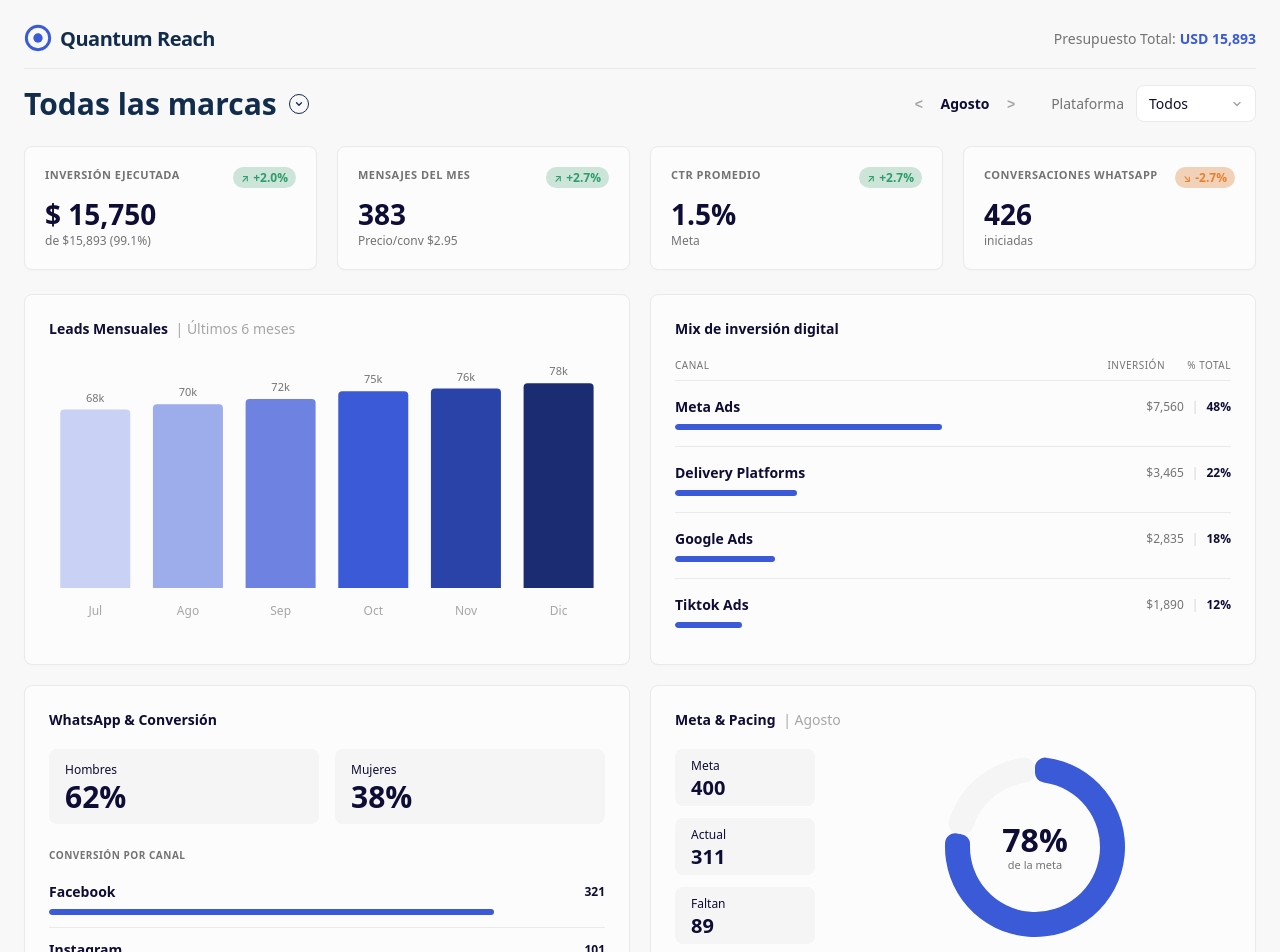
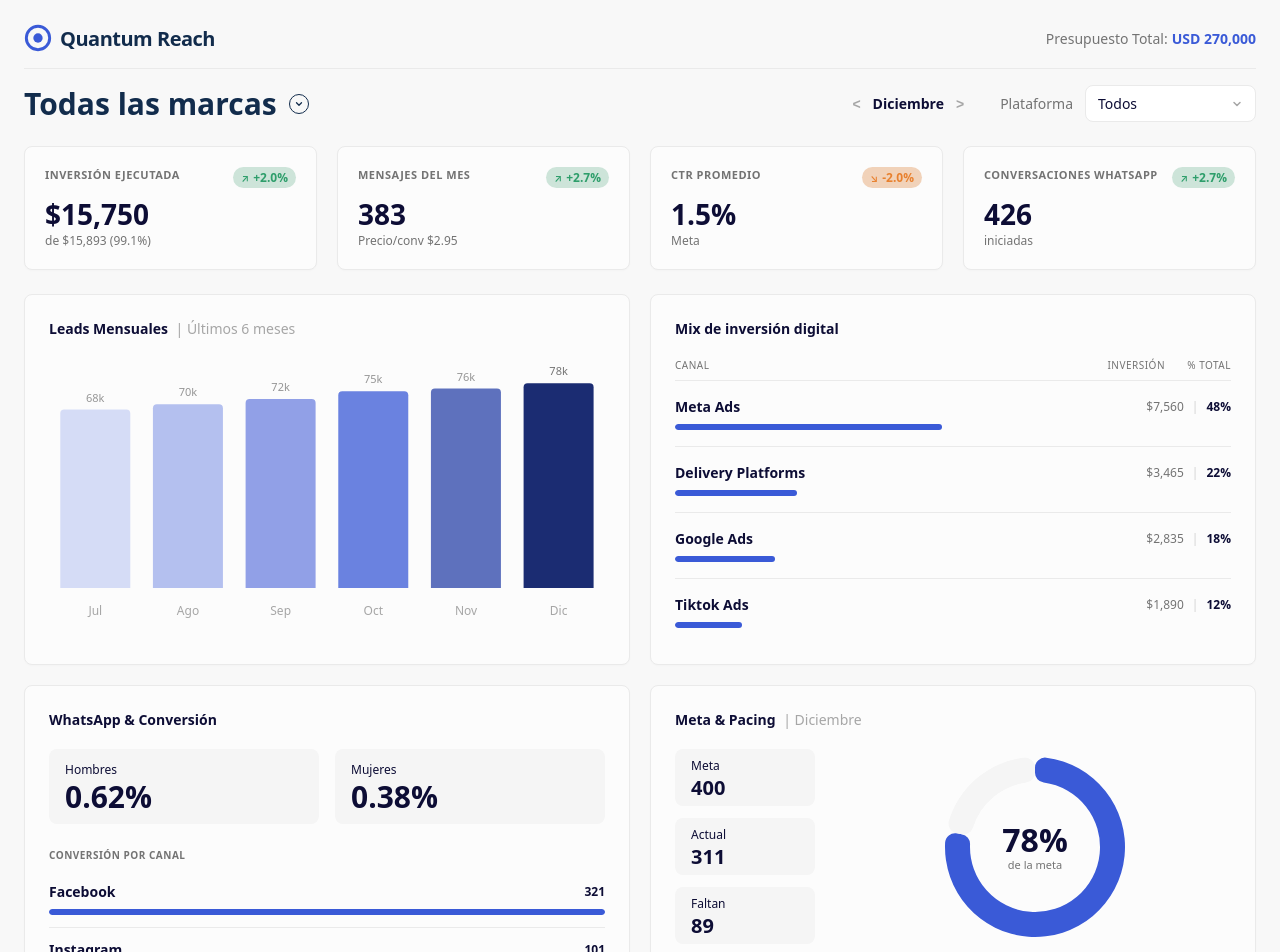
Before and after one commit to MagicBag-tab/prueba-tecnica-frt, a React (Vite) app: page / in a window 1280 px wide. Shown: the top 952 px of the page. Built offline with nearby package versions, Linux system fonts and the light colour scheme.

Commit message:
refactor: integrando los hooks y componentes

```diff
--- a/src/App.tsx
+++ b/src/App.tsx
@@ -6,17 +6,69 @@ import { InvestmentMix } from './components/InvestmentMix'
 import { WhatsappConversionPanel } from './components/WhatsappConversionPanel'
 import { MetaPacingPanel } from './components/MetaPacingPanel'
 
+import { useDashboardQuery } from './hooks/useDashboardQuery'
+import { useDashboardFilters } from './hooks/useDashboardFilters'
+
+import { useKpiMetrics } from './hooks/useKpiMetrics'
+import { useLeadsMetrics } from './hooks/useLeadsMetrics'
+import { useMixMetrics } from './hooks/useMixMetrics'
+import { useGlobalPanels } from './hooks/useGlobalPanels'
+
 export default function App() {
+  const { data, loading, error } = useDashboardQuery();
+  const { marcaId, setMarcaId, plataformaId, setPlataformaId, mesId, setMesId } = useDashboardFilters(data?.meta);
+
+  const kpis = useKpiMetrics(data, marcaId, plataformaId, mesId);
+  const leadsData = useLeadsMetrics(data, marcaId, plataformaId);
+  const mixData = useMixMetrics(data, marcaId, plataformaId, mesId);
+  const globalPanels = useGlobalPanels(data, marcaId);
+
+  if (loading) return <div className="app__estado">Cargando datos del Dashboard...</div>
+  if (error || !data) return <div className="app__estado">Error al cargar la data.</div>
+
+  if (!kpis || !globalPanels) return <div className="app__estado">Cargando...</div>
+
+  const mesActual = data.filtros.meses.find(m => m.id === mesId);
+  const mesNombre = mesActual ? mesActual.nombre.split(' ')[0] : '';
+
   return (
     <div className="app">
       <div className="dashboard-layout">
-        <Header />
-        <KpiRow />
+        <Header
+          cliente={data.meta.cliente}
+          presupuestoTotal={data.meta.presupuestoTotal}
+          marcas={data.filtros.marcas}
+          plataformas={data.filtros.plataformas}
+          meses={data.filtros.meses}
+          marcaId={marcaId}
+          setMarcaId={setMarcaId}
+          plataformaId={plataformaId}
+          setPlataformaId={setPlataformaId}
+          mesId={mesId}
+          setMesId={setMesId}
+        />
+
+        <KpiRow
+          kpis={kpis}
+          costoPorConversacion={globalPanels.costoPorConversacion}
+        />
+
         <div className="dashboard-grid">
-          <LeadsChart />
-          <InvestmentMix />
-          <WhatsappConversionPanel />
-          <MetaPacingPanel />
+          <LeadsChart
+            data={leadsData}
+            selectedMesId={mesId}
+          />
+          <InvestmentMix
+            data={mixData}
+          />
+          <WhatsappConversionPanel
+            audiencia={globalPanels.audiencia}
+            conversion={globalPanels.conversionPorCanal}
+          />
+          <MetaPacingPanel
+            mesNombre={mesNombre}
+            pacing={globalPanels.pacing}
+          />
         </div>
       </div>
     </div>
--- a/src/components/Header.tsx
+++ b/src/components/Header.tsx
@@ -1,7 +1,36 @@
 import './Header.scss';
 import { Select } from './ui/Select';
+import type { FiltroItem, MesItem } from '../types/dashboard';
 
-export function Header() {
+interface HeaderProps {
+  cliente: string;
+  presupuestoTotal: number;
+  marcas: FiltroItem[];
+  plataformas: FiltroItem[];
+  meses: MesItem[];
+  marcaId: string;
+  setMarcaId: (val: string) => void;
+  plataformaId: string;
+  setPlataformaId: (val: string) => void;
+  mesId: string;
+  setMesId: (val: string) => void;
+}
+
+export function Header({
+  cliente, presupuestoTotal, marcas, plataformas, meses,
+  marcaId, setMarcaId, plataformaId, setPlataformaId, mesId, setMesId
+}: HeaderProps) {
+
+  const currentMesIdx = meses.findIndex(m => m.id === mesId);
+  const currentMesNombre = currentMesIdx >= 0 ? meses[currentMesIdx].nombre.split(' ')[0] : '';
+
+  const handlePrevMes = () => {
+    if (currentMesIdx > 0) setMesId(meses[currentMesIdx - 1].id);
+  };
+  const handleNextMes = () => {
+    if (currentMesIdx < meses.length - 1) setMesId(meses[currentMesIdx + 1].id);
+  };
+
   return (
     <header className="header">
       <div className="header__top">
@@ -10,34 +39,44 @@ export function Header() {
             <circle cx="12" cy="12" r="10" stroke="#3A5AD7" strokeWidth="2.5"/>
             <circle cx="12" cy="12" r="4" fill="#3A5AD7"/>
           </svg>
-          <h1>Quantum Reach</h1>
+          <h1>{cliente}</h1>
         </div>
         <div className="header__budget">
           <span className="label">Presupuesto Total:</span>
-          <span className="value">USD 15,893</span>
+          <span className="value">USD {presupuestoTotal.toLocaleString('en-US')}</span>
         </div>
       </div>
 
       <div className="header__filters">
         <div className="header__brand-selector">
           <Select
-            value="todas"
-            options={[{ id: 'todas', label: 'Todas las marcas' }]}
+            value={marcaId}
+            options={marcas.map(m => ({ id: m.id, label: m.nombre }))}
             variant="large"
+            onChange={setMarcaId}
           />
         </div>
         <div className="header__right-filters">
           <div className="month-selector">
-            <button className="month-selector__btn">&lt;</button>
-            <span className="month-selector__current">Agosto</span>
-            <button className="month-selector__btn">&gt;</button>
+            <button
+              className="month-selector__btn"
+              onClick={handlePrevMes}
+              disabled={currentMesIdx <= 0}
+            >&lt;</button>
+            <span className="month-selector__current">{currentMesNombre}</span>
+            <button
+              className="month-selector__btn"
+              onClick={handleNextMes}
+              disabled={currentMesIdx >= meses.length - 1}
+            >&gt;</button>
           </div>
           <div className="platform-selector">
             <span className="platform-selector__label">Plataforma</span>
             <Select
-              value="todos"
-              options={[{ id: 'todos', label: 'Todos' }]}
+              value={plataformaId}
+              options={plataformas.map(p => ({ id: p.id, label: p.nombre }))}
               variant="default"
+              onChange={setPlataformaId}
             />
           </div>
         </div>
--- a/src/components/InvestmentMix.tsx
+++ b/src/components/InvestmentMix.tsx
@@ -1,14 +1,19 @@
 import { PanelCard } from './ui/PanelCard';
 import './InvestmentMix.scss';
 
-const mockData = [
-  { canal: 'Meta Ads', inversion: '$7,560', porcentaje: 48 },
-  { canal: 'Delivery Platforms', inversion: '$3,465', porcentaje: 22 },
-  { canal: 'Google Ads', inversion: '$2,835', porcentaje: 18 },
-  { canal: 'Tiktok Ads', inversion: '$1,890', porcentaje: 12 },
-];
+interface MixData {
+  nombre: string;
+  valor: number;
+  porcentaje: number;
+}
 
-export function InvestmentMix() {
+interface InvestmentMixProps {
+  data: MixData[];
+}
+
+const formatCurrency = (num: number) => '$' + num.toLocaleString('en-US', { minimumFractionDigits: 0, maximumFractionDigits: 0 });
+
+export function InvestmentMix({ data }: InvestmentMixProps) {
   return (
     <PanelCard title="Mix de inversión digital" className="investment-mix-card">
       <div className="investment-mix-card__header">
@@ -17,14 +22,16 @@ export function InvestmentMix() {
       </div>
 
       <div className="investment-mix-card__list">
-        {mockData.map((item, index) => (
+        {data.length === 0 && <div style={{color: '#a6a6a6', fontSize: 12}}>No hay datos para este mes.</div>}
+
+        {data.map((item, index) => (
           <div className="investment-item" key={index}>
             <div className="investment-item__info">
-              <span className="canal-name">{item.canal}</span>
+              <span className="canal-name">{item.nombre}</span>
               <span className="canal-values">
-                <span className="value">{item.inversion}</span>
+                <span className="value">{formatCurrency(item.valor)}</span>
                 <span className="separator">|</span>
-                <span className="percentage">{item.porcentaje}%</span>
+                <span className="percentage">{item.porcentaje.toFixed(0)}%</span>
               </span>
             </div>
             <div className="investment-item__progress-bg">
--- a/src/components/KpiRow.tsx
+++ b/src/components/KpiRow.tsx
@@ -1,32 +1,47 @@
 import './KpiRow.scss';
 import { KpiCard } from './KpiCard';
 
-export function KpiRow() {
+interface KpisData {
+  inversion: { valor: number; plan: number; porcentajePlan: number; variacion: number };
+  mensajes: { valor: number; variacion: number };
+  ctr: { valor: number; variacion: number };
+  conversaciones: { valor: number; variacion: number };
+}
+
+interface KpiRowProps {
+  kpis: KpisData;
+  costoPorConversacion: number;
+}
+
+const formatNumber = (num: number) => num.toLocaleString('en-US');
+const formatCurrency = (num: number) => '$' + num.toLocaleString('en-US', { minimumFractionDigits: 0, maximumFractionDigits: 0 });
+
+export function KpiRow({ kpis, costoPorConversacion }: KpiRowProps) {
   return (
     <div className="kpi-row">
       <KpiCard
         title="INVERSIÓN EJECUTADA"
-        value="$ 15,750"
-        subtext="de $15,893 (99.1%)"
-        variation={2.0}
+        value={formatCurrency(kpis.inversion.valor)}
+        subtext={`de ${formatCurrency(kpis.inversion.plan)} (${kpis.inversion.porcentajePlan.toFixed(1)}%)`}
+        variation={kpis.inversion.variacion}
       />
       <KpiCard
         title="MENSAJES DEL MES"
-        value="383"
-        subtext="Precio/conv $2.95"
-        variation={2.7}
+        value={formatNumber(kpis.mensajes.valor)}
+        subtext={`Precio/conv $${costoPorConversacion.toFixed(2)}`}
+        variation={kpis.mensajes.variacion}
       />
       <KpiCard
         title="CTR PROMEDIO"
-        value="1.5%"
+        value={kpis.ctr.valor.toFixed(1) + '%'}
         subtext="Meta"
-        variation={2.7}
+        variation={kpis.ctr.variacion}
       />
       <KpiCard
         title="CONVERSACIONES WHATSAPP"
-        value="426"
+        value={formatNumber(kpis.conversaciones.valor)}
         subtext="iniciadas"
-        variation={-2.7}
+        variation={kpis.conversaciones.variacion}
       />
     </div>
   );
--- a/src/components/LeadsChart.tsx
+++ b/src/components/LeadsChart.tsx
@@ -2,14 +2,17 @@ import { BarChart, Bar, XAxis, Tooltip, ResponsiveContainer, Cell, LabelList } f
 import { PanelCard } from './ui/PanelCard';
 import './LeadsChart.scss';
 
-const mockData = [
-  { name: 'Jul', leads: 68000, display: '68k' },
-  { name: 'Ago', leads: 70000, display: '70k' },
-  { name: 'Sep', leads: 72000, display: '72k' },
-  { name: 'Oct', leads: 75000, display: '75k' },
-  { name: 'Nov', leads: 76000, display: '76k' },
-  { name: 'Dic', leads: 78000, display: '78k' }
-];
+interface LeadsData {
+  mes: string;
+  fullMesId: string;
+  leads: number;
+  display: string;
+}
+
+interface LeadsChartProps {
+  data: LeadsData[];
+  selectedMesId: string;
+}
 
 const colors = [
   '#c9d2f4',
@@ -20,13 +23,13 @@ const colors = [
   '#1b2c72'
 ];
 
-export function LeadsChart() {
+export function LeadsChart({ data, selectedMesId }: LeadsChartProps) {
   return (
     <PanelCard title="Leads Mensuales" subtitle="Últimos 6 meses" className="leads-chart-card">
       <ResponsiveContainer width="100%" height={260}>
-        <BarChart data={mockData} margin={{ top: 20, right: 0, left: 0, bottom: 0 }}>
+        <BarChart data={data} margin={{ top: 20, right: 0, left: 0, bottom: 0 }}>
           <XAxis
-            dataKey="name"
+            dataKey="mes"
             axisLine={false}
             tickLine={false}
             tick={{ fontSize: 12, fill: '#a6a6a6' }}
@@ -37,8 +40,13 @@ export function LeadsChart() {
             formatter={(value: number) => [value, 'Leads']}
           />
           <Bar dataKey="leads" radius={[4, 4, 0, 0]} maxBarSize={70}>
-            {mockData.map((entry, index) => (
-              <Cell key={`cell-${index}`} fill={colors[index % colors.length]} />
+            {data.map((entry, index) => (
+              <Cell
+                key={`cell-${index}`}
+                fill={colors[index % colors.length]}
+                // Opacidad completa para el mes seleccionado o si no se quiere destacar nada, todos llenos
+                opacity={entry.fullMesId === selectedMesId ? 1 : 0.75}
+              />
             ))}
             <LabelList
               dataKey="display"
--- a/src/components/MetaPacingPanel.tsx
+++ b/src/components/MetaPacingPanel.tsx
@@ -2,36 +2,43 @@ import { PieChart, Pie, Cell, ResponsiveContainer } from 'recharts';
 import { PanelCard } from './ui/PanelCard';
 import './MetaPacingPanel.scss';
 
-const mockData = {
-  meta: 400,
-  actual: 311,
-  faltan: 89,
-  porcentaje: 78
-};
+interface Pacing {
+  meta: number;
+  actual: number;
+  faltan: number;
+}
 
-const pieData = [
-  { name: 'Actual', value: mockData.actual },
-  { name: 'Faltan', value: mockData.faltan }
-];
+interface MetaPacingPanelProps {
+  mesNombre: string;
+  pacing: Pacing;
+}
 
 const COLORS = ['#3a5ad7', '#f5f5f5'];
 
-export function MetaPacingPanel() {
+export function MetaPacingPanel({ mesNombre, pacing }: MetaPacingPanelProps) {
+  const pieData = [
+    { name: 'Actual', value: pacing.actual },
+    { name: 'Faltan', value: pacing.faltan }
+  ];
+
+  // Calculamos el porcentaje
+  const porcentaje = pacing.meta > 0 ? (pacing.actual / pacing.meta) * 100 : 0;
+
   return (
-    <PanelCard title="Meta & Pacing" subtitle="Agosto" className="meta-pacing-card">
+    <PanelCard title="Meta & Pacing" subtitle={mesNombre} className="meta-pacing-card">
       <div className="meta-pacing-card__content">
         <div className="meta-pacing-card__stats">
           <div className="stat-box">
             <span className="stat-box__label">Meta</span>
-            <span className="stat-box__value">{mockData.meta}</span>
+            <span className="stat-box__value">{pacing.meta}</span>
           </div>
           <div className="stat-box">
             <span className="stat-box__label">Actual</span>
-            <span className="stat-box__value">{mockData.actual}</span>
+            <span className="stat-box__value">{pacing.actual}</span>
           </div>
           <div className="stat-box">
             <span className="stat-box__label">Faltan</span>
-            <span className="stat-box__value">{mockData.faltan}</span>
+            <span className="stat-box__value">{pacing.faltan}</span>
           </div>
         </div>
 
@@ -58,7 +65,7 @@ export function MetaPacingPanel() {
               </PieChart>
             </ResponsiveContainer>
             <div className="chart-center-text">
-              <span className="percentage">{mockData.porcentaje}%</span>
+              <span className="percentage">{porcentaje.toFixed(0)}%</span>
               <span className="label">de la meta</span>
             </div>
           </div>
--- a/src/components/WhatsappConversionPanel.tsx
+++ b/src/components/WhatsappConversionPanel.tsx
@@ -1,52 +1,59 @@
 import { PanelCard } from './ui/PanelCard';
 import './WhatsappConversionPanel.scss';
 
-export function WhatsappConversionPanel() {
+interface Audiencia {
+  hombres: number;
+  mujeres: number;
+}
+
+interface ConversionCanal {
+  canal: string;
+  valor: number;
+}
+
+interface WhatsappConversionPanelProps {
+  audiencia: Audiencia;
+  conversion: ConversionCanal[];
+}
+
+export function WhatsappConversionPanel({ audiencia, conversion }: WhatsappConversionPanelProps) {
+  // Encontramos el valor máximo para que las barras sean proporcionales
+  const maxConversion = Math.max(...conversion.map(c => c.valor), 1); // evitamos dividir por cero
+
   return (
     <PanelCard title="WhatsApp & Conversión" className="whatsapp-panel-card">
       <div className="whatsapp-panel-card__audience">
         <div className="audience-box">
           <span className="audience-box__label">Hombres</span>
-          <span className="audience-box__value">62%</span>
+          <span className="audience-box__value">{audiencia.hombres}%</span>
         </div>
         <div className="audience-box">
           <span className="audience-box__label">Mujeres</span>
-          <span className="audience-box__value">38%</span>
+          <span className="audience-box__value">{audiencia.mujeres}%</span>
         </div>
       </div>
 
       <div className="whatsapp-panel-card__channels">
         <h4 className="channels-title">CONVERSIÓN POR CANAL</h4>
 
-        <div className="channel-item">
-          <div className="channel-item__info">
-            <span className="channel-name">Facebook</span>
-            <span className="channel-value">321</span>
-          </div>
-          <div className="channel-item__progress-bg">
-            <div className="channel-item__progress-fill" style={{ width: '80%' }}></div>
-          </div>
-        </div>
+        {conversion.map((item, index) => {
+          const widthPercent = (item.valor / maxConversion) * 100;
 
-        <div className="channel-item">
-          <div className="channel-item__info">
-            <span className="channel-name">Instagram</span>
-            <span className="channel-value">101</span>
-          </div>
-          <div className="channel-item__progress-bg">
-            <div className="channel-item__progress-fill" style={{ width: '25%' }}></div>
-          </div>
-        </div>
-
-        <div className="channel-item">
-          <div className="channel-item__info">
-            <span className="channel-name">WhatsApp Direct</span>
-            <span className="channel-value">4</span>
-          </div>
-          <div className="channel-item__progress-bg">
-            <div className="channel-item__progress-fill" style={{ width: '2%' }}></div>
-          </div>
-        </div>
+          return (
+            <div className="channel-item" key={index}>
+              <div className="channel-item__info">
+                <span className="channel-name">{item.canal}</span>
+                <span className="channel-value">{item.valor}</span>
+              </div>
+              <div className="channel-item__progress-bg">
+                <div
+                  className="channel-item__progress-fill"
+                  style={{ width: `${widthPercent}%` }}
+                ></div>
+              </div>
+            </div>
+          );
+        })}
       </div>
     </PanelCard>
   );
```
